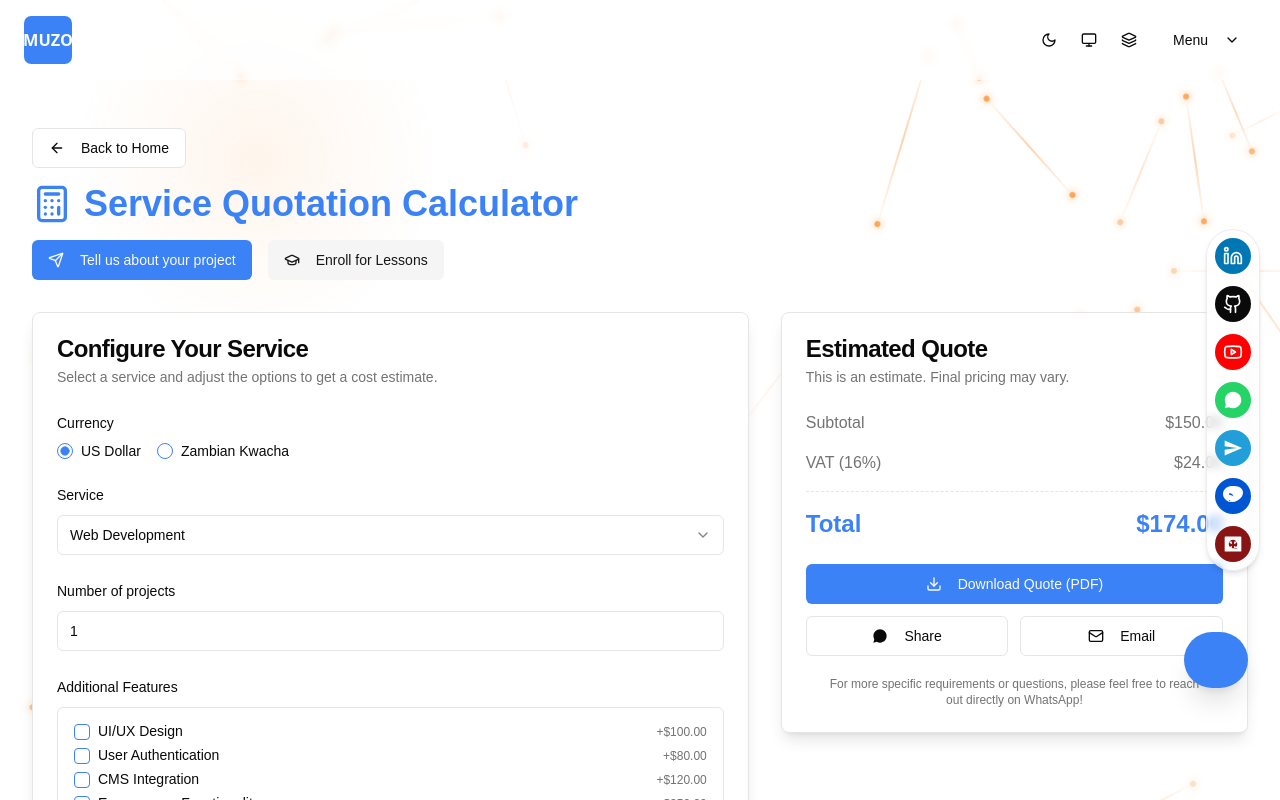
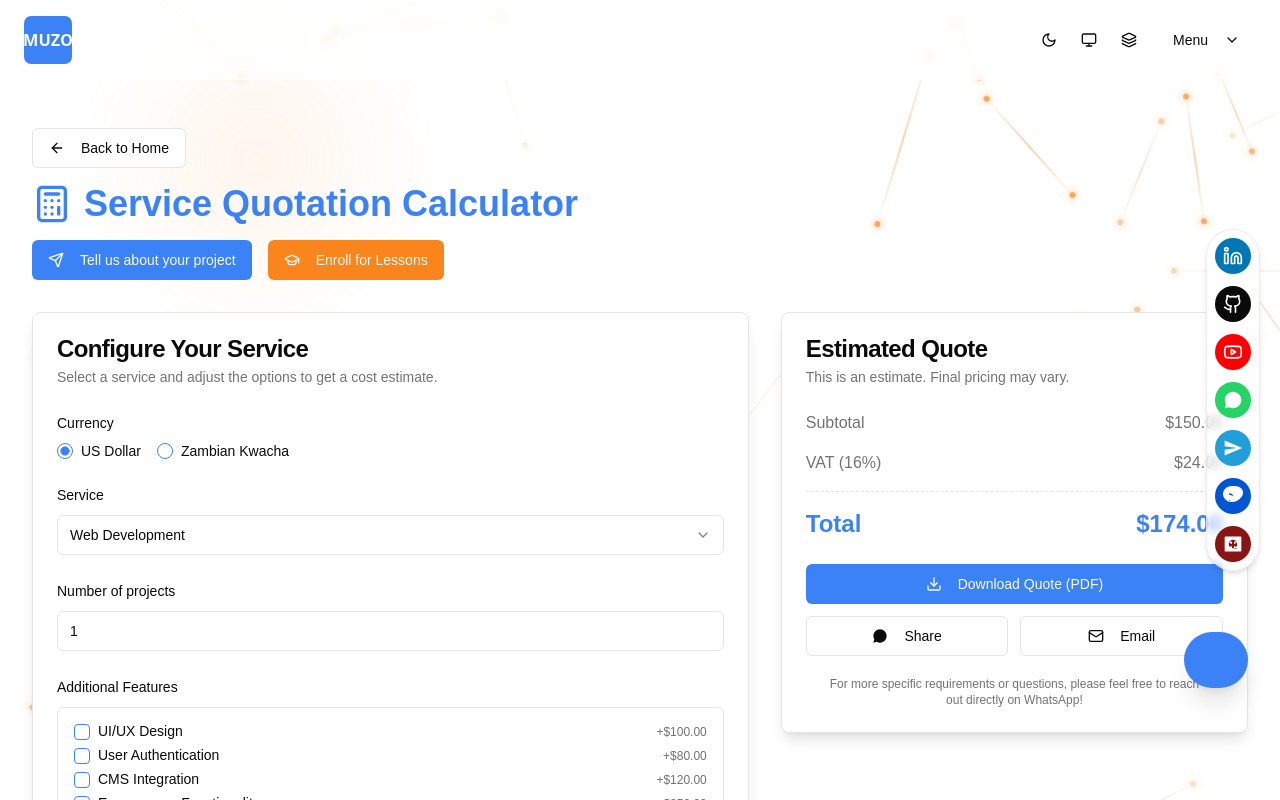
Before and after one commit to MS0C54073/muzoprof, a Next.js app: page /it-service-calculator in a window 1280 px wide. Shown: the top 800 px of the page. Built offline with nearby package versions, Linux system fonts and the light colour scheme; what @genkit-ai/googleai, genkit would draw is missing.

Commit message:
Enroll for Lessons button should be gold like in color

```diff
--- a/src/app/it-service-calculator/page.tsx
+++ b/src/app/it-service-calculator/page.tsx
@@ -421,7 +421,7 @@ export default function ItServiceCalculatorPage() {
               <TranslatedText text="Tell us about your project" />
             </a>
           </Button>
-          <Button asChild variant="secondary">
+          <Button asChild style={{ backgroundColor: 'hsl(var(--accent))', color: 'hsl(var(--accent-foreground))' }}>
             <a href="https://forms.gle/btbiX7F7n4JndgGy7" target="_blank" rel="noopener noreferrer">
               <GraduationCap className="mr-2 h-4 w-4" />
               <TranslatedText text="Enroll for Lessons" />
```
